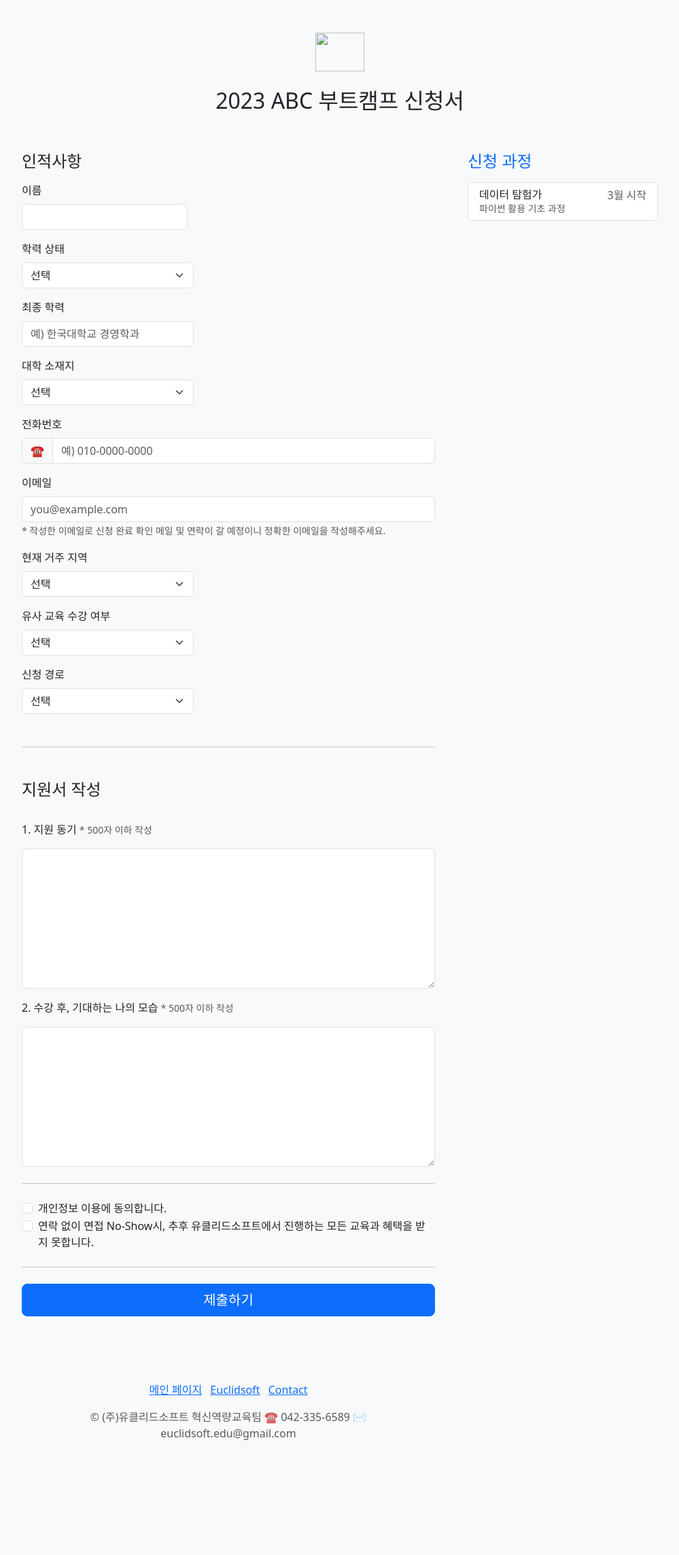
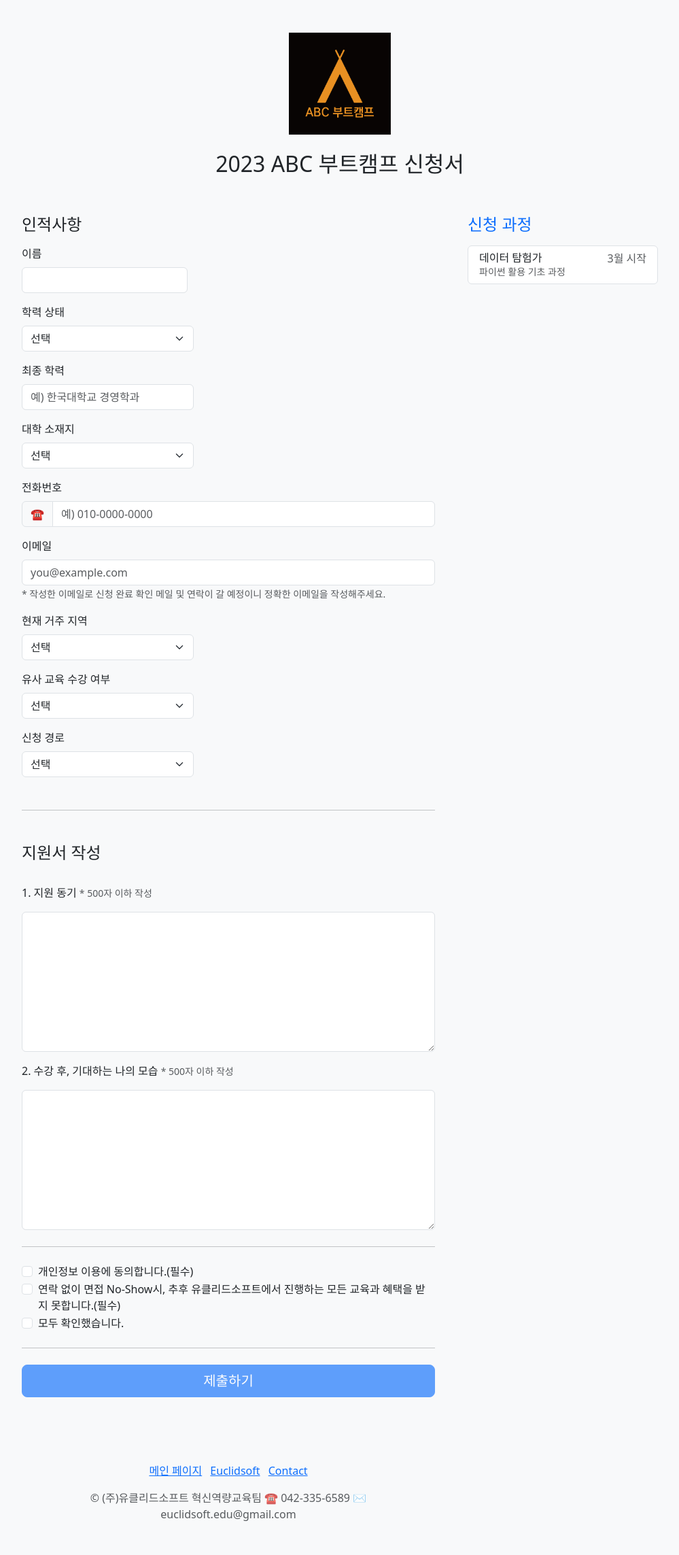
Before and after one commit to chaehyeon119/edu_intro, a Django app: page /register in a window 1280 px wide. Shown: the whole page at 68% size, without its empty margins (140-1139 px from the left). Before the commit the page ends 2118 px from the top, so only its background shows below. Run offline with Django 4.2, Linux system fonts and the light colour scheme; some libraries are stand-ins or nearby versions.

Commit message:
이미지 파일 연결

```diff
--- a/edu_web/edu_intro/templates/edu_intro/register.html
+++ b/edu_web/edu_intro/templates/edu_intro/register.html
@@ -1,6 +1,7 @@
 {% load static %}
 <!doctype html>
 <html lang="ko">
+
 <head>
   <meta charset="utf-8">
   <meta name="viewport" content="width=device-width, initial-scale=1">
@@ -14,15 +15,8 @@
   <script src="/static/js/bootstrap.bundle.min.js" crossorigin="anonymous"></script>
   <link href="{% static '/css/form_validation.css'%}" rel="stylesheet">
   <script src="/static/js/form_validation.js"></script>
+  <script src='//cdnjs.cloudflare.com/ajax/libs/jquery/3.6.0/jquery.min.js'></script>
 
-
-    <!-- Favicons -->
-<!-- <link rel="apple-touch-icon" href="/docs/5.0/assets/img/favicons/apple-touch-icon.png" sizes="180x180">
-<link rel="icon" href="/docs/5.0/assets/img/favicons/favicon-32x32.png" sizes="32x32" type="image/png">
-<link rel="icon" href="/docs/5.0/assets/img/favicons/favicon-16x16.png" sizes="16x16" type="image/png">
-<link rel="manifest" href="/docs/5.0/assets/img/favicons/manifest.json">
-<link rel="mask-icon" href="/docs/5.0/assets/img/favicons/safari-pinned-tab.svg" color="#7952b3">
-<link rel="icon" href="/docs/5.0/assets/img/favicons/favicon.ico"> -->
   <meta name="theme-color" content="#7952b3">
 
 
@@ -46,12 +40,13 @@
   <!-- Custom styles for this template -->
 
 </head>
+
 <body class="bg-light">
 
   <div class="container">
     <main>
       <div class="py-5 text-center">
-      <img class="d-block mx-auto mb-4" src="" alt="" width="72" height="57">
+        <img class="d-block mx-auto mb-4" src="{% static '/images/edu.jpeg'%}" alt="" width="150" height="150">
         <h2>2023 ABC 부트캠프 신청서</h2>
         <!-- <p class="lead">Below is an example form built entirely with Bootstrap’s form controls. Each required form group has a validation state that can be triggered by attempting to submit the form without completing it.</p> -->
       </div>
@@ -69,33 +64,7 @@
               </div>
               <span class="text-muted">3월 시작</span>
             </li>
-            <!-- <li class="list-group-item d-flex justify-content-between lh-sm">
-              <div>
-                <h6 class="my-0">Second product</h6>
-                <small class="text-muted">Brief description</small>
-              </div>
-              <span class="text-muted">$8</span>
-            </li>
-            <li class="list-group-item d-flex justify-content-between lh-sm">
-              <div>
-                <h6 class="my-0">Third item</h6>
-                <small class="text-muted">Brief description</small>
-              </div>
-              <span class="text-muted">$5</span>
-            </li>
-            <li class="list-group-item d-flex justify-content-between bg-light">
-              <div class="text-success">
-                <h6 class="my-0">Promo code</h6>
-                <small>EXAMPLECODE</small>
-              </div>
-              <span class="text-success">−$5</span>
-            </li>
-            <li class="list-group-item d-flex justify-content-between">
-              <span>Total (USD)</span>
-              <strong>$20</strong>
-            </li>
-          </ul>
-   -->
+
         </div>
         <div class="col-md-7 col-lg-8">
           <h4 class="mb-3">인적사항</h4>
@@ -105,13 +74,7 @@
                 <label for="firstName" class="form-label">이름</label>
                 <input type="text" class="form-control" id="firstName" placeholder="" value="" required>
               </div>
-<!--
-            <div class="col-sm-6">
-              <label for="lastName" class="form-label"></label>
-              <input type="text" class="form-control" id="lastName" placeholder="" value="" required>
-              <div class="invalid-feedback">
-                Valid last name is required.
-              </div> -->
+
             </div>
             <div class="col-md-5 my-3">
               <label for="country" class="form-label">학력 상태</label>
@@ -332,27 +295,30 @@
             <hr class="my-4">
 
             <div class="form-check">
-            <input type="checkbox" class="form-check-input" id="same-address">
-            <label class="form-check-label" for="same-address">개인정보 이용에 동의합니다.</label>
+              <input type="checkbox" class="form-check-input" name="checkTmp" id="checkbox1" value="Y" />
+              <label class="form-check-label" for="checkbox1">개인정보 이용에 동의합니다.(필수)</label>
+            </div>
+            <div class="form-check">
+              <input type="checkbox" class="form-check-input" name="checkTmp" id="checkbox2" value="Y" />
+              <label class="form-check-label" for="checkbox2">연락 없이 면접 No-Show시, 추후 유클리드소프트에서 진행하는
+                모든 교육과 혜택을 받지 못합니다.(필수)</label>
+            </div>
+            <div class="form-check">
+              <input type="checkbox" class="form-check-input" name="checkTmp" id="checkAll" value="Y" />
+              <label class="form-check-label" for="checkAll"> 모두 확인했습니다. </label>
             </div>
 
-          <div class="form-check">
-            <input type="checkbox" class="form-check-input" id="save-info">
-            <label class="form-check-label" for="save-info">연락 없이 면접 No-Show시, 추후 유클리드소프트에서 진행하는 모든 교육과 혜택을 받지 못합니다.</label>
-          </div>
 
             <hr class="my-4">
-          <!-- <button class="w-45 btn btn-warning btn-lg" type="submit">돌아가기</button> -->
-          <!-- <button class="w-100 btn btn-primary btn-lg" type="submit">제출하기</button> -->
-
           </form>
-        <!-- Button trigger modal -->
-<button class="w-100 btn btn-primary btn-lg" type="submit"" data-bs-toggle="modal" data-bs-target="#exampleModal">
+          <button class="w-100 btn btn-primary btn-lg" type="submit" data-bs-toggle="modal"
+            data-bs-target="#exampleModal" id="next" disabled onclick="fnSubmit();">
             제출하기
           </button>
 
           <!-- Modal -->
-<div class="modal fade" id="exampleModal" tabindex="-1" aria-labelledby="exampleModalLabel" aria-hidden="true">
+          <div class="modal fade" id="exampleModal" tabindex="-1" aria-labelledby="exampleModalLabel"
+            aria-hidden="true">
             <div class="modal-dialog">
               <div class="modal-content">
                 <div class="modal-header">
@@ -386,12 +352,32 @@
 
   </div>
   <script>
+
     const myModal = document.getElementById('myModal')
     const myInput = document.getElementById('myInput')
 
-myModal.addEventListener('shown.bs.modal', () => {
-  myInput.focus()
+    $('#myModal').on('shown.bs.modal', function () {
+      $('#myInput').trigger('focus')
     })
+    // 전체 선택에 따른 하위 체크박스(checkTmp)의 활성/비활성화 여부
+    $('#checkAll').change(function () {
+      var checked = $(this).prop('checked');
+      $('input[name="checkTmp"]').prop('checked', checked);
+
+    });
+    $('input[name="checkTmp"]').change(function () {
+      var tmpLength = $('input[name="checkTmp"]').length;
+      var checkedLength = $('input[name="checkTmp"]:checked').length;
+      var selectAll = (tmpLength == checkedLength);
+      $('#checkAll').prop('checked', selectAll);
+      selectAll ? $('#next').removeAttr('disabled') : $('#next').attr('disabled', 'disabled');
+    });
+    // 전체선택 checkbox의 상태에 따라 id = next 값을 가진 버튼의 비활성화를 적용/해제
+    $('#checkAll').change(function () {
+      // #checkAll 의 값이 true 인 경우 $('#next').removeAttr('disabled')
+      // #checkAll 의 값이 false 인 경우 $('#next').attr('disabled','disabled'); 이 적용됨.
+      $(this).prop('checked') ? $('#next').removeAttr('disabled') : $('#next').attr('disabled', 'disabled');
+    });
   </script>
 </body>
 
--- a/edu_web/edu_intro/views.py
+++ b/edu_web/edu_intro/views.py
@@ -1,11 +1,18 @@
 from django.shortcuts import render
+from .models import intro
 
 # Create your views here.
 def home_list(request) :
     return render(request, 'edu_intro/home_list.html')
 
 def intro(request) :
-    return render(request, 'edu_intro/intro.html')
+    intros = intro.object.all() # intro에 모든 레코드를 가져와 intros에 저장 render() 함수 안에 posts를 딕셔너리 형태로 추가
+    return render(
+        request, 'edu_intro/intro.html',
+        {
+            'intros' : intros,
+        }
+        )
 
 def register(request) :
     return render(request, 'edu_intro/register.html')
```
Also changed, not shown: edu_web/edu_intro/static/images/edu.jpeg (added). Lines whose indentation alone changed are shown as unchanged.
